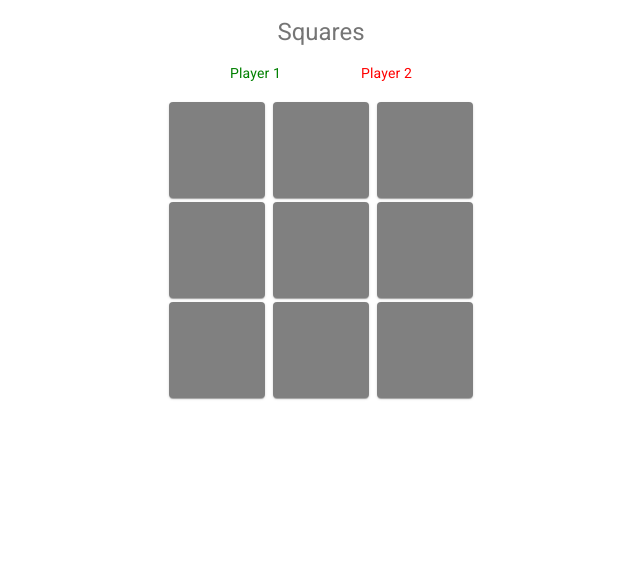
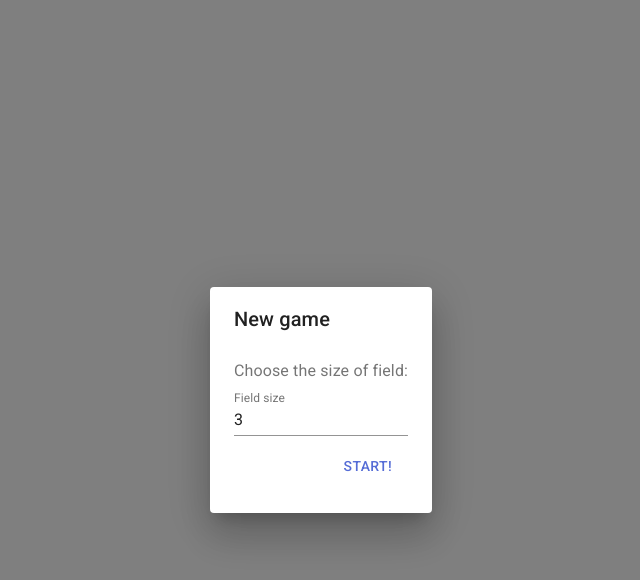
Before and after one commit to f13r/squares, a React (Create React App) app: page / in a window 1280 px wide. Shown: the top 580 px of the page, without its empty margins (319-959 px from the left). Built offline with nearby package versions, Linux system fonts and the light colour scheme.

Commit message:
choosing field size in the start of the game

```diff
--- a/src/App.tsx
+++ b/src/App.tsx
@@ -5,8 +5,10 @@ import {makeStyles} from '@material-ui/core/styles';
 import Container from '@material-ui/core/Container';
 import ViewBoard from "./Components/ViewBoard";
 import {calcResults, generateField, isGameFinished} from "./utils";
-import {AppState, ChangeColor, Field, Player} from "./types";
-import ViewDialog from "./Components/ViewDialog";
+import {AppState, ChangeColor, Player} from "./types";
+import Modal from "./Components/Dialog/Modal";
+import ViewNewGameForm from "./Components/ViewNewGameForm";
+import Content from "./Components/Dialog/Content";
 
 const useStyles = makeStyles(theme => ({
     paper: {
@@ -31,7 +33,6 @@ const useStyles = makeStyles(theme => ({
 export default function App() {
 
     const initialState = {
-        field: {} as Field,
         fieldSize: 3,
         fieldSizeError: '',
         currentPlayer: Player.One,
@@ -40,10 +41,9 @@ export default function App() {
             win: '',
             score: [0, 0],
         },
-        dialogOpen: false,
+        dialogOpen: true,
+        isNewGame: true,
     };
-
-    initialState.field = generateField(initialState.fieldSize);
 
     const [state, setState ] = useState<AppState>(initialState);
 
@@ -55,14 +55,17 @@ export default function App() {
                 currentPlayer: player === Player.One ? Player.Two : Player.One,
             });
 
+            if (state.field) {
                 if (isGameFinished(state.field)) {
                     const result = calcResults(state.field);
 
                     setState({
                         ...state,
                         dialogOpen: true,
-                    result
+                        isNewGame: false,
+                        result,
                     })
+                }
             }
         }
     };
@@ -93,28 +96,45 @@ export default function App() {
 
     const classes = useStyles();
 
-    const { result, dialogOpen, fieldSizeError, fieldSize } = state;
+    const { result, dialogOpen, fieldSizeError, fieldSize, isNewGame, field, currentPlayer } = state;
 
     return (
         <Container component="main">
             <CssBaseline />
             <div className={classes.paper}>
+                {
+                    field &&
+                    <>
                         <Typography component="h1" variant="h5">
                             Squares
                         </Typography>
                         <ViewBoard
-                    field={state.field}
-                    currentPlayer={state.currentPlayer}
+                            field={field}
+                            currentPlayer={currentPlayer}
                             changeColor={changeColor}
                         />
-                <ViewDialog
+                    </>
+                }
+                <Modal
+                    title={ !isNewGame ? 'That\'s all folks!' : 'New game' }
+                    dialogOpen={dialogOpen}
+                    startGame={startGame}
+                    content={
+                        <Content
+                            isNewGame={isNewGame}
+                            result={result}
+                        />
+                    }
+                    newGameForm={
+                        <ViewNewGameForm
                             startGame={startGame}
                             changeFieldSize={changeFieldSize}
-                    dialogOpen={dialogOpen}
-                    result={result}
                             fieldSizeError={fieldSizeError}
                             fieldSize={fieldSize}
                         />
+                    }
+                >
+                </Modal>
             </div>
         </Container>
     )
--- /dev/null
+++ b/src/Components/Dialog/Content.tsx
@@ -0,0 +1,24 @@
+import React from "react";
+import {ContentComponent} from "../types";
+
+const Content: ContentComponent = (props) => {
+
+    const {isNewGame, result} = props;
+
+    return isNewGame ?
+        <>
+            Choose the size of field:
+        </>
+        :
+        <>
+            <div style={{color: 'green'}}>Player 1 got {result.score[0]} squares </div>
+            <div style={{color: 'red'}}>Player 2 got {result.score[1]} squares </div>
+            <br/>
+            <div>
+                {result.tie && <div>It's a tie! Try again to find out who's better!</div>}
+                {!result.tie && <div><b>Congratulations! {result.win} wins!</b></div>}
+            </div>
+        </>;
+};
+
+export default Content;
--- /dev/null
+++ b/src/Components/Dialog/Modal.tsx
@@ -0,0 +1,30 @@
+import React from "react";
+import Dialog from "@material-ui/core/Dialog";
+import {DialogContentText, DialogTitle} from "@material-ui/core";
+import DialogContent from "@material-ui/core/DialogContent";
+import {DialogComponent} from "../types";
+
+const Modal: DialogComponent = (props) => {
+
+    const {startGame, dialogOpen, content, title, newGameForm } = props;
+
+    return (
+        <Dialog
+            onClose={startGame}
+            open={dialogOpen}
+        >
+            <DialogTitle>
+                {title}
+            </DialogTitle>
+            <DialogContent>
+                <DialogContentText>
+                    {content}
+                    <br/>
+                    {newGameForm}
+                </DialogContentText>
+            </DialogContent>
+        </Dialog>
+    );
+};
+
+export default Modal;
--- a/src/Components/ViewDialog.tsx
+++ /dev/null
@@ -1,51 +0,0 @@
-import React from "react";
-import Dialog from "@material-ui/core/Dialog";
-import {DialogContentText, DialogTitle, DialogActions} from "@material-ui/core";
-import DialogContent from "@material-ui/core/DialogContent";
-import TextField from "@material-ui/core/TextField";
-import Button from "@material-ui/core/Button";
-import {DialogComponent} from "./types";
-
-const ViewDialog: DialogComponent = (props) => {
-
-    const {startGame, dialogOpen, result, fieldSizeError, fieldSize, changeFieldSize } = props;
-
-    return (
-        <Dialog
-            onClose={startGame}
-            open={dialogOpen}
-        >
-            <DialogTitle>That's all folks!</DialogTitle>
-            <DialogContent>
-                <DialogContentText>
-                    <div style={{color: 'green'}}>Player 1 got {result.score[0]} squares </div>
-                    <div style={{color: 'red'}}>Player 2 got {result.score[1]} squares </div>
-                    <br/>
-                    <div>
-                        {result.tie && <div>It's a tie! Try again to find out who's better</div>}
-                        {!result.tie && <div><b>Congratulations! {result.win} wins!</b></div>}
-                    </div>
-                    <br/>
-                    <TextField
-                        margin="dense"
-                        label="Field size"
-                        type="number"
-                        error={!!fieldSizeError.length}
-                        value={fieldSize}
-                        onChange={changeFieldSize}
-                        helperText={fieldSizeError}
-                        fullWidth
-                        inputProps={{min: "2", max: "8", step: "1"}}
-                    />
-                    <DialogActions>
-                        <Button onClick={startGame} color="primary">
-                            Start over!
-                        </Button>
-                    </DialogActions>
-                </DialogContentText>
-            </DialogContent>
-        </Dialog>
-    );
-};
-
-export default ViewDialog;
--- /dev/null
+++ b/src/Components/ViewNewGameForm.tsx
@@ -0,0 +1,33 @@
+import React from "react";
+import TextField from "@material-ui/core/TextField";
+import {DialogActions} from "@material-ui/core";
+import Button from "@material-ui/core/Button";
+import {NewGameComponent} from "./types";
+
+const ViewNewGameForm: NewGameComponent = (props) => {
+
+    const {fieldSizeError, fieldSize, changeFieldSize, startGame} = props;
+
+    return (
+        <>
+            <TextField
+                margin="dense"
+                label="Field size"
+                type="number"
+                error={!!fieldSizeError.length}
+                value={fieldSize}
+                onChange={changeFieldSize}
+                helperText={fieldSizeError}
+                fullWidth
+                inputProps={{min: "2", max: "8", step: "1"}}
+            />
+            <DialogActions>
+                <Button onClick={startGame} color="primary">
+                    Start!
+                </Button>
+            </DialogActions>
+        </>
+    )
+};
+
+export default ViewNewGameForm;
--- a/src/types.ts
+++ b/src/types.ts
@@ -1,5 +1,5 @@
 export interface AppState {
-    field: Field;
+    field?: Field;
     fieldSize: number;
     fieldSizeError: string;
     currentPlayer: Player;
@@ -9,6 +9,7 @@ export interface AppState {
         score: number[];
     };
     dialogOpen: boolean;
+    isNewGame: boolean;
 }
 
 export interface Row extends Array<Square> {}
```
Also changed, not shown: src/Components/types.ts (+19 -4 lines). Lines whose indentation alone changed are shown as unchanged.
